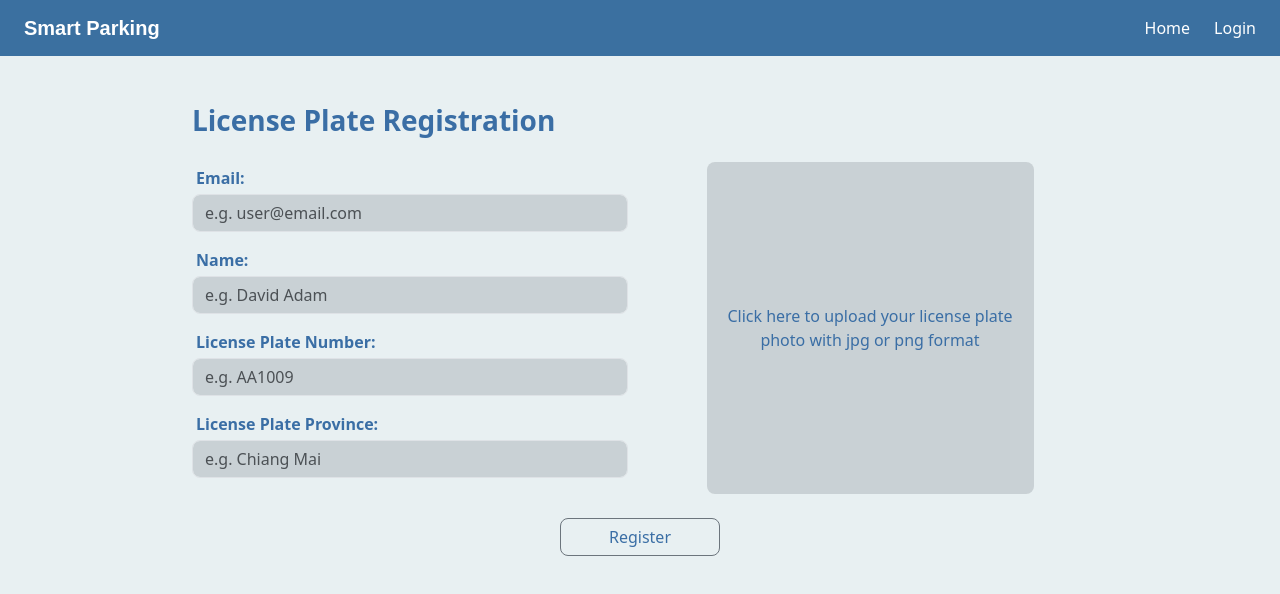
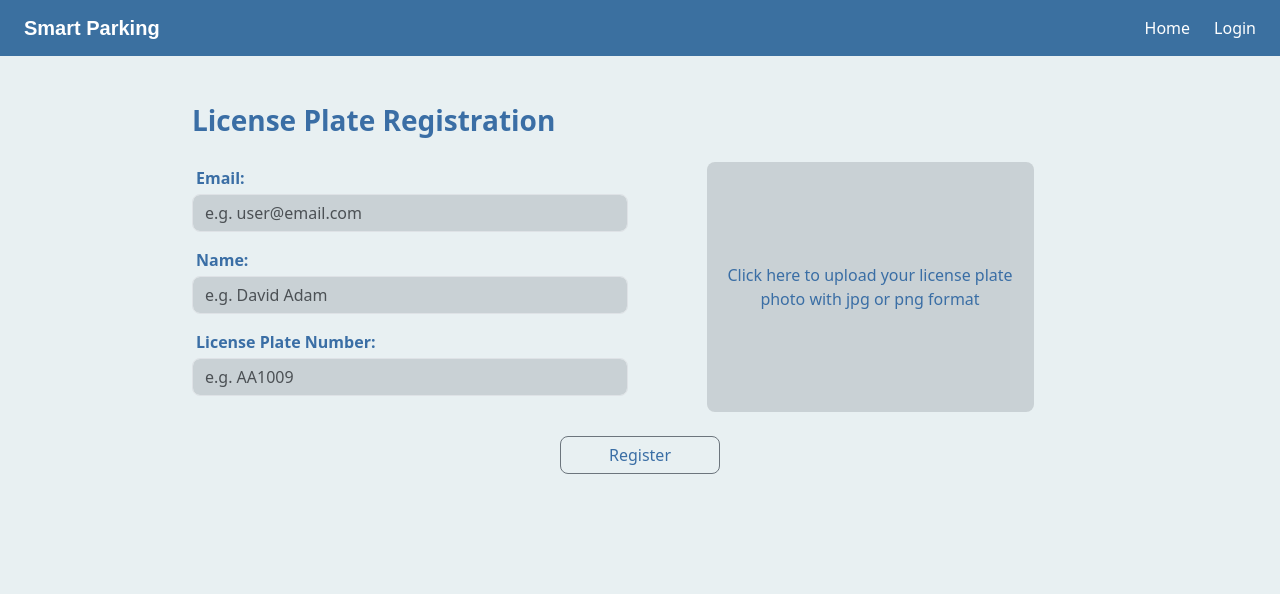
Before and after one commit to Yu11001/smartParking, a React (Vite) app: page /register in a window 1280 px wide. Shown: the top 594 px of the page. Built offline with nearby package versions, Linux system fonts and the light colour scheme; no server answers.

Commit message:
Prgress 2

```diff
--- a/src/components/Register.tsx
+++ b/src/components/Register.tsx
@@ -114,7 +114,7 @@
                 required
               />
             </div>
-            <div className="mb-3">
+            {/* <div className="mb-3">
               <p className="m-1" style={{ color: '#3A6EA5' }}>
                 <b>License Plate Province:</b>
               </p>
@@ -126,7 +126,7 @@
                 onChange={(e) => setName(e.target.value)}
                 required
               />
-            </div>
+            </div> */}
           </div>
 
           <div className="col-md-6 d-flex align-items-start justify-content-center">
--- a/src/pages/ParkingSpace.tsx
+++ b/src/pages/ParkingSpace.tsx
@@ -33,7 +33,6 @@
         hls.attachMedia(video);
         hls.on(Hls.Events.MANIFEST_PARSED, () => {
           video.play().catch(() => {
-            // Auto-play might be blocked, that's okay
           });
         });
 
```
